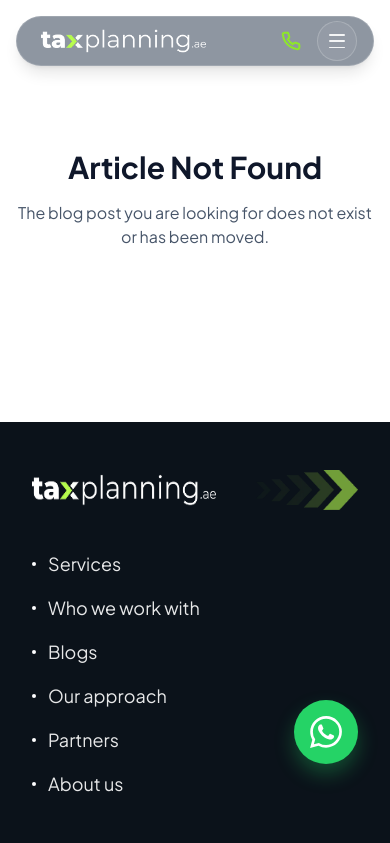
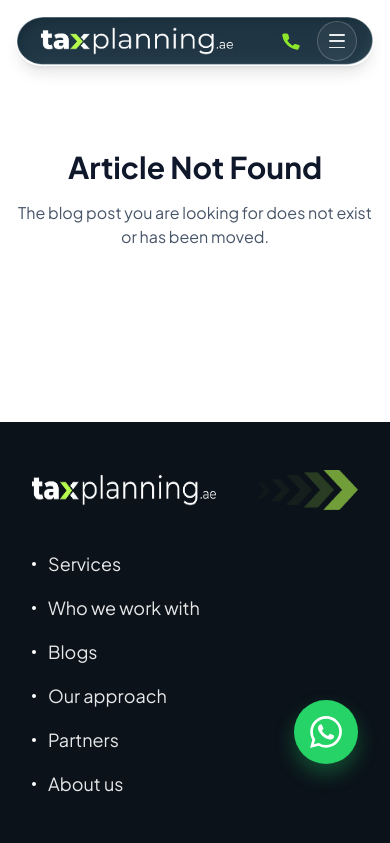
Before and after one commit to RizwanNawaz01/taxPlanning, a Nuxt app: page /blogs/1 in a window 390 px wide. Shown: the top 843 px of the page. Built offline with nearby package versions, Linux system fonts and the light colour scheme.

Commit message:
fix: header mobile glass effect with glass-header.png, filled phone icon, logo size tweaks

```diff
--- a/app/components/Header.vue
+++ b/app/components/Header.vue
@@ -1,12 +1,12 @@
 <template>
   <header class="fixed top-0 left-0 right-0 z-50 pt-4 lg:pt-8 px-4 lg:px-6 xl:px-8 transition-all duration-300">
     <div
-      class="container mx-auto flex justify-between items-center backdrop-blur-md rounded-full px-4 lg:px-6 xl:px-10 shadow-lg relative z-50 transition-all duration-500 border"
-      :class="isScrolled ? 'bg-slate-900/95 border-white/10 py-1 lg:py-3.5' : 'bg-dark-header/50 border-white/15 py-1 lg:py-3.5'"
+      class="container mx-auto flex justify-between items-center lg:backdrop-blur-md rounded-full px-4 lg:px-6 xl:px-10 shadow-lg relative z-50 transition-all duration-500 border header-glass"
+      :class="isScrolled ? 'bg-slate-900/95 border-white/10 py-1 lg:py-3.5' : 'lg:bg-dark-header/50 border-white/15 py-1 lg:py-3.5'"
     >
       <!-- Logo -->
       <NuxtLink to="/" class="pl-2 lg:pl-0 shrink-0" @click="isMobileMenuOpen = false">
-        <NuxtImg :src="logo.src" :alt="logo.alt" class="h-6 md:h-9 xl:h-10 w-auto" />
+        <NuxtImg :src="logo.src" :alt="logo.alt" class="h-7 md:h-9 xl:h-10 w-auto" />
       </NuxtLink>
 
       <!-- Right Side (Nav + Button) -->
@@ -24,7 +24,7 @@
 
         <!-- CTA Button (Desktop & Icon on Mobile) -->
         <a :href="ctaButton.href" aria-label="Call Us" class="flex items-center justify-center text-white font-semibold text-[13px] xl:text-[15px] lg:border lg:border-lime-accent/60 lg:px-4 lg:py-2 xl:px-5 xl:py-2.5 rounded-full hover:bg-lime-accent/10 transition-colors relative z-50 whitespace-nowrap">
-          <svg class="w-[20px] h-[20px] lg:w-4 lg:h-4 text-lime-accent shrink-0" viewBox="0 0 24 24" fill="none" stroke="currentColor" stroke-width="2.5" stroke-linecap="round" stroke-linejoin="round"><path d="M22 16.92v3a2 2 0 0 1-2.18 2 19.79 19.79 0 0 1-8.63-3.07 19.5 19.5 0 0 1-6-6 19.79 19.79 0 0 1-3.07-8.67A2 2 0 0 1 4.11 2h3a2 2 0 0 1 2 1.72 12.84 12.84 0 0 0 .7 2.81 2 2 0 0 1-.45 2.11L8.09 9.91a16 16 0 0 0 6 6l1.27-1.27a2 2 0 0 1 2.11-.45 12.84 12.84 0 0 0 2.81.7A2 2 0 0 1 22 16.92z"></path></svg>
+          <svg class="w-[20px] h-[20px] lg:w-4 lg:h-4 text-lime-accent shrink-0 lg:top-0 top-0.5 relative" viewBox="0 0 24 24" fill="currentColor" xmlns="http://www.w3.org/2000/svg"><path d="M21.384 17.752a2.108 2.108 0 0 1-2.177 2.248 19.79 19.79 0 0 1-8.63-3.07 19.5 19.5 0 0 1-6-6A19.79 19.79 0 0 1 1.5 2.618 2.108 2.108 0 0 1 3.745.5H6.88a2.108 2.108 0 0 1 2.11 1.81 13.57 13.57 0 0 0 .74 2.97 2.108 2.108 0 0 1-.47 2.22L7.65 9.11a16.894 16.894 0 0 0 6.24 6.24l1.61-1.61a2.108 2.108 0 0 1 2.22-.47 13.57 13.57 0 0 0 2.97.74 2.108 2.108 0 0 1 1.694 2.742z"/></svg>
           <span class="hidden lg:inline ml-2">{{ ctaButton.label }}</span>
         </a>
 
@@ -149,4 +149,16 @@ const ctaButton = {
     transform: translateY(0);
   }
 }
+
+/* Glass header background - mobile only */
+.header-glass {
+  background-image: url('/glass-header.png');
+  background-size: 100% 100%;
+  background-repeat: no-repeat;
+}
+@media (min-width: 1024px) {
+  .header-glass {
+    background-image: none;
+  }
+}
 </style>
```
Also changed, not shown: public/glass-header.png (added).
